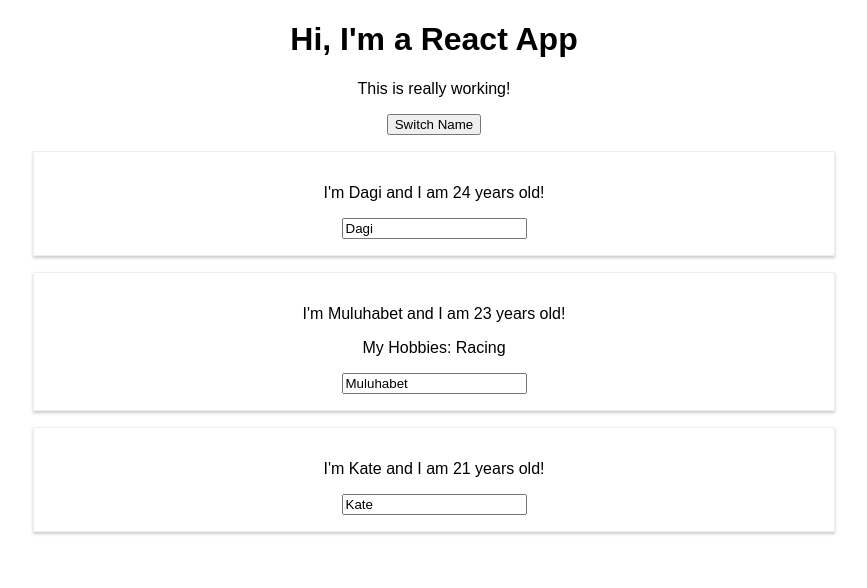
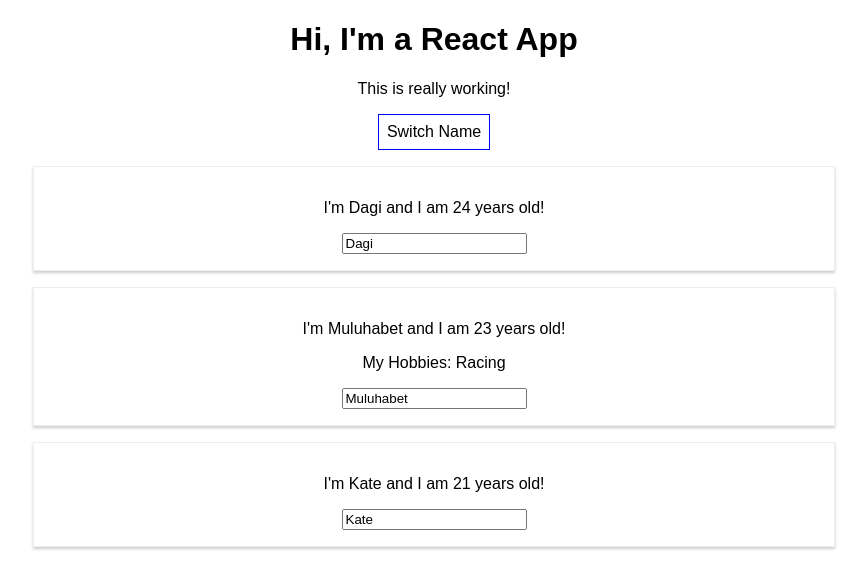
Before and after one commit to DagmawiAbate/react-complete-guide, a React (Create React App) app: page / in a window 1280 px wide. Shown: the top 588 px of the page, without its empty margins (206-1073 px from the left). Built offline with nearby package versions, Linux system fonts and the light colour scheme.

Commit message:
Working with Inline styles

```diff
--- a/src/App.js
+++ b/src/App.js
@@ -35,11 +35,21 @@ class App extends Component {
   }
 
   render() {
+    const style = {
+      backgroundColor: 'white',
+      font: 'inherit',
+      border: '1px solid blue',
+      padding: '8px',
+      cursor: 'pointer'
+    }
+
     return (
       <div className='App'>
         <h1>Hi, I'm a React App</h1>
         <p>This is really working!</p>
-        <button onClick={() => this.switchNameHandler('Maximilian!!')}>
+        <button
+        style={style}
+        onClick={() => this.switchNameHandler('Maximilian!!')}>
           Switch Name
         </button>
         <Person
```
